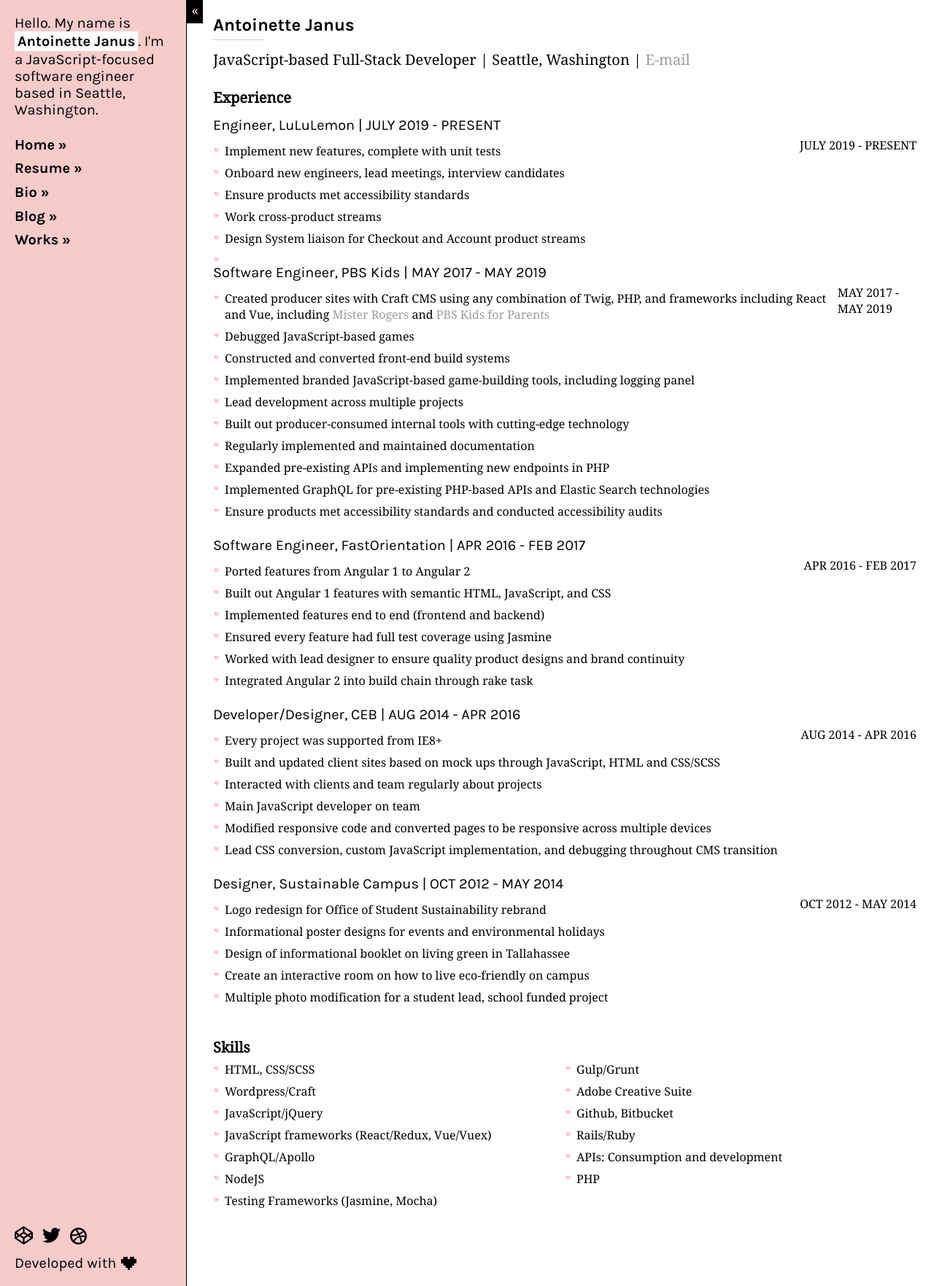
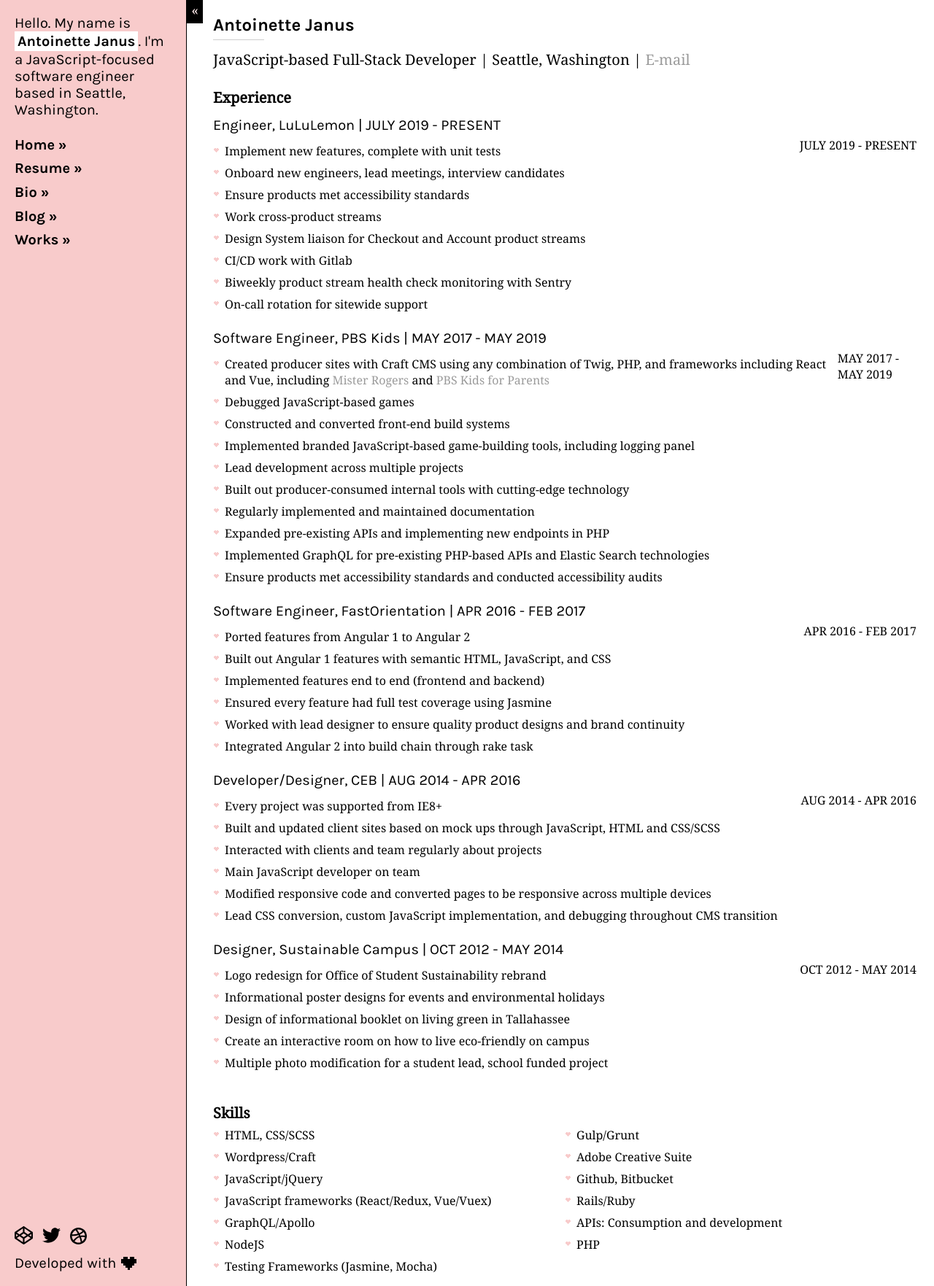
Before and after one commit to twaffl3s/twaffl3s.github.io, a Jekyll site: the page built from resume.html, in a window 1280 px wide. Shown: the whole page at 73% size. Built offline with Jekyll 4.4.1, drawn with Linux system fonts in a browser that asks for light colours.

Commit message:
Updated experiences

```diff
--- a/_data/experiences.yml
+++ b/_data/experiences.yml
@@ -18,14 +18,16 @@
     - Ensure products met accessibility standards
     - Work cross-product streams
     - Design System liaison for Checkout and Account product streams
-    -
+    - CI/CD work with Gitlab
+    - Biweekly product stream health check monitoring with Sentry
+    - On-call rotation for sitewide support
   technologies:
     - ReactJS/HTML
     - SCSS
     - Jest (testing)
     - Gitlab
     - NodeJS
-    - Sentry/BlueTriangle
+    - Sentry/BlueTriangle/CloudWatch
 
 - role: Software Engineer
   company: PBS Kids
```
